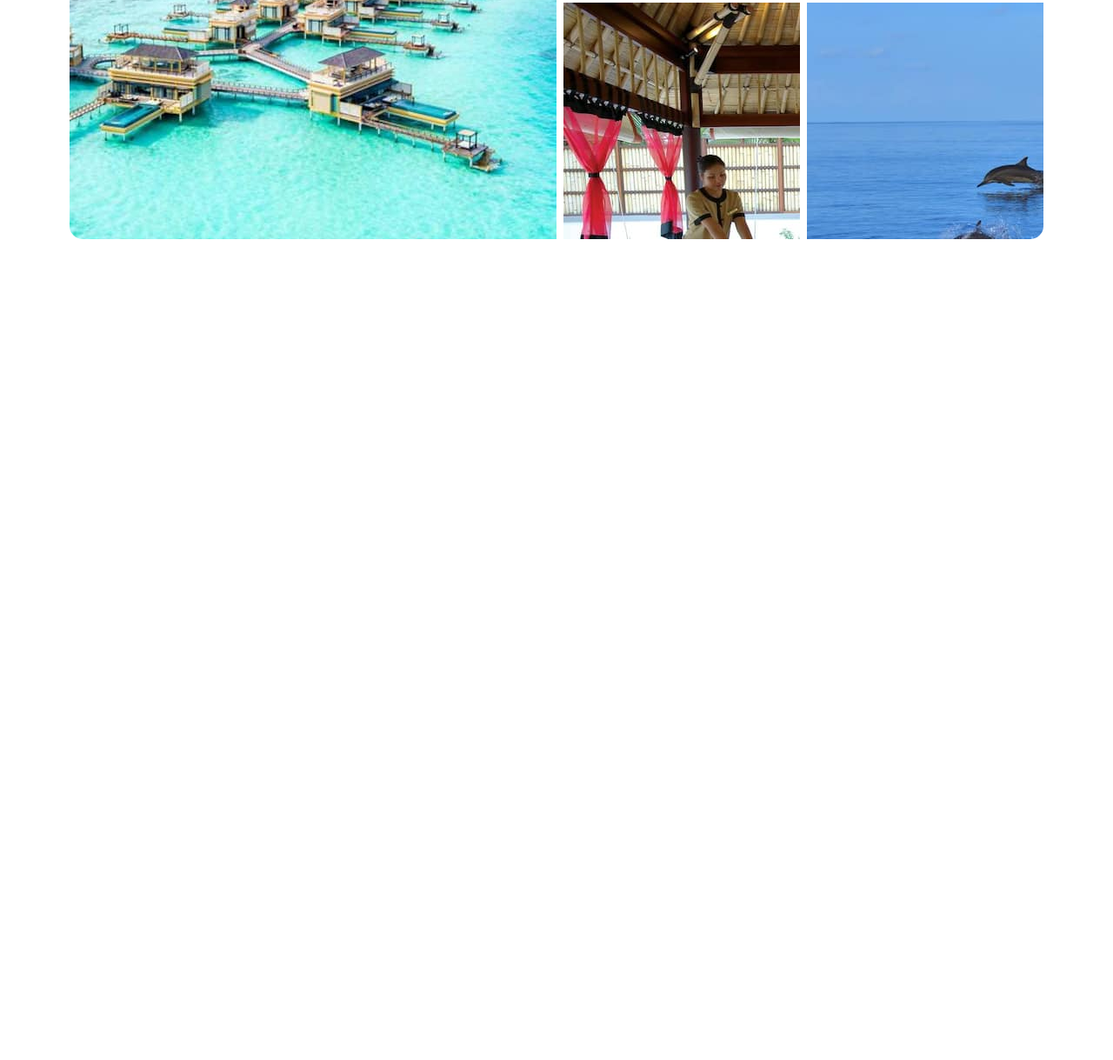
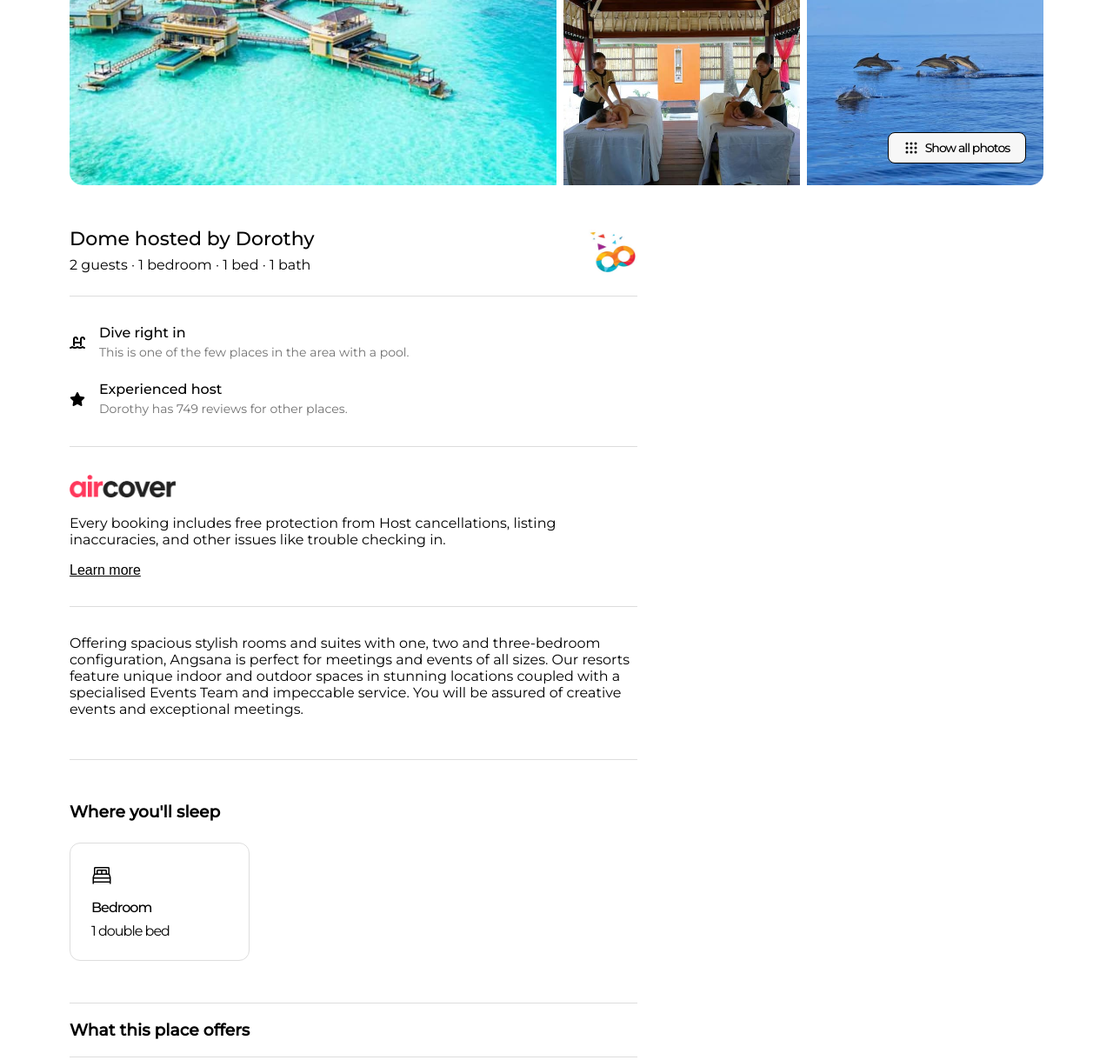
Before and after one commit to BasDerilov/Airbnb-page-clone, a website: page index.html in a window 1280 px wide. Shown: the part 478-1697 px from the top of the page at 87% size. Before the commit the page ends 800 px from the top, so only its background shows below. Drawn offline with nearby package versions, Linux system fonts and the light colour scheme; files that its build step writes are made by us from their sources.

Commit message:
Added more details to the description panel

```diff
--- a/index.html
+++ b/index.html
@@ -86,7 +86,114 @@
         </div>
         <div class="container">
           <div class="image" id="image-4"></div>
-          <div class="image" id="image-5"></div>
+          <div class="image" id="image-5">
+            <div id="show-images">
+              <svg
+                viewBox="0 0 16 16"
+                xmlns="http://www.w3.org/2000/svg"
+                aria-hidden="true"
+                role="presentation"
+                focusable="false"
+                style="
+                  display: block;
+                  height: 16px;
+                  width: 16px;
+                  fill: currentcolor;
+                "
+              >
+                <path
+                  d="m3 11.5a1.5 1.5 0 1 1 0 3 1.5 1.5 0 0 1 0-3zm5 0a1.5 1.5 0 1 1 0 3 1.5 1.5 0 0 1 0-3zm5 0a1.5 1.5 0 1 1 0 3 1.5 1.5 0 0 1 0-3zm-10-5a1.5 1.5 0 1 1 0 3 1.5 1.5 0 0 1 0-3zm5 0a1.5 1.5 0 1 1 0 3 1.5 1.5 0 0 1 0-3zm5 0a1.5 1.5 0 1 1 0 3 1.5 1.5 0 0 1 0-3zm-10-5a1.5 1.5 0 1 1 0 3 1.5 1.5 0 0 1 0-3zm5 0a1.5 1.5 0 1 1 0 3 1.5 1.5 0 0 1 0-3zm5 0a1.5 1.5 0 1 1 0 3 1.5 1.5 0 0 1 0-3z"
+                  fill-rule="evenodd"
+                ></path>
+              </svg>
+              <p>Show all photos</p>
+            </div>
+          </div>
+        </div>
+      </div>
+    </div>
+    <div id="details" class="fit-to-res">
+      <div>
+        <div id="info-panel">
+          <div>
+            <h3>Dome hosted by Dorothy</h3>
+            <p>2 guests · 1 bedroom · 1 bed · 1 bath</p>
+          </div>
+          <img src="/images/dorothy_pfp.jpg" alt="" srcset="" />
+        </div>
+        <div id="amenities">
+          <div class="amen-container">
+            <i class="fa-solid fa-water-ladder"></i>
+            <div>
+              <h4>Dive right in</h4>
+              <p>This is one of the few places in the area with a pool.</p>
+            </div>
+          </div>
+          <div class="amen-container">
+            <i class="fa-solid fa-star"></i>
+            <div>
+              <h4>Experienced host</h4>
+              <p>Dorothy has 749 reviews for other places.</p>
+            </div>
+          </div>
+        </div>
+        <div id="air-cover">
+          <h4>
+            <img src="/images/air-cover.jpg" alt="" />
+          </h4>
+          <p>
+            Every booking includes free protection from Host cancellations,
+            listing inaccuracies, and other issues like trouble checking in.
+          </p>
+          <button>Learn more</button>
+        </div>
+        <div id="description">
+          <span
+            >Offering spacious stylish rooms and suites with one, two and
+            three-bedroom configuration, Angsana is perfect for meetings and
+            events of all sizes. Our resorts feature unique indoor and outdoor
+            spaces in stunning locations coupled with a specialised Events Team
+            and impeccable service. You will be assured of creative events and
+            exceptional meetings.</span
+          >
+        </div>
+        <div id="sleep-section">
+          <h3>Where you'll sleep</h3>
+          <div>
+            <div>
+              <svg
+                viewBox="0 0 32 32"
+                xmlns="http://www.w3.org/2000/svg"
+                aria-hidden="true"
+                role="presentation"
+                focusable="false"
+                style="
+                  display: block;
+                  height: 24px;
+                  width: 24px;
+                  fill: currentcolor;
+                "
+              >
+                <path
+                  d="M26 4a2 2 0 0 1 1.995 1.85L28 6v7.839l1.846 5.537a3 3 0 0 1 .115.468l.03.24.009.24V30h-2v-2H4v2H2v-9.675a3 3 0 0 1 .087-.717l.067-.232L4 13.836V6a2 2 0 0 1 1.697-1.977l.154-.018L6 4zm2 18H4v4h24zm-1.388-6H5.387l-1.333 4h23.891zM26 6H6v8h2v-4a2 2 0 0 1 1.85-1.995L10 8h12a2 2 0 0 1 1.995 1.85L24 10v4h2zm-11 4h-5v4h5zm7 0h-5v4h5z"
+                ></path>
+              </svg>
+              <h4>Bedroom</h4>
+              <span>1 double bed</span>
+            </div>
+          </div>
+        </div>
+        <div id="amenities-all">
+          <h3>What this place offers</h3>
+          <div>
+            <div class="amenity"></div>
+            <div class="amenity"></div>
+            <div class="amenity"></div>
+            <div class="amenity"></div>
+            <div class="amenity"></div>
+            <div class="amenity"></div>
+            <div class="amenity"></div>
+          </div>
         </div>
       </div>
     </div>
--- /dev/null
+++ b/sass/components/_details-panel.scss
@@ -0,0 +1,149 @@
+#details {
+  display: flex;
+
+  > div > div {
+    border-bottom: rgba(170, 170, 170, 0.397) solid 1px;
+    max-width: 653.33px;
+  }
+
+  #info-panel {
+    padding-top: 48px;
+    padding-bottom: 24px;
+    max-height: 128px;
+    display: flex;
+
+    div {
+      width: 581.33px;
+    }
+
+    p {
+      margin-top: 5px;
+      margin-bottom: 0px;
+      display: inline;
+    }
+
+    img {
+      height: 56px;
+      width: 56px;
+      margin-left: 16px;
+      display: inline;
+    }
+
+    li {
+      display: inline;
+    }
+
+    h3 {
+      margin: 0px;
+      margin-bottom: 7px;
+      font-size: 22px;
+      font-weight: 550;
+    }
+  }
+
+  #amenities {
+    padding-top: 32px;
+    padding-bottom: 10px;
+
+    .amen-container {
+      display: flex;
+      margin-bottom: 24px;
+
+      p {
+        margin: 0px;
+        color: rgb(113, 113, 113);
+        font-size: 14px;
+      }
+
+      h4 {
+        margin: 0px;
+        margin-bottom: 4px;
+        font-weight: 500;
+      }
+
+      i {
+        align-self: center;
+      }
+
+      div {
+        margin-left: 16px;
+      }
+    }
+  }
+
+  #air-cover {
+    padding-top: 32px;
+    padding-bottom: 32px;
+
+    h4 {
+      margin: 0px;
+    }
+
+    img {
+      height: 26px;
+      margin-bottom: 16px;
+    }
+
+    p {
+      margin: 0px;
+      margin-bottom: 16px;
+    }
+
+    button {
+      border: none;
+      background: none;
+      text-decoration: underline;
+      font-size: 16px;
+      padding: 0px;
+      cursor: pointer;
+    }
+  }
+
+  #description {
+    padding-top: 32px;
+    padding-bottom: 48px;
+  }
+
+  #sleep-section {
+    padding-top: 48px;
+    padding-bottom: 48px;
+
+    h3 {
+      margin: 0px;
+      padding-bottom: 24px;
+    }
+
+    > div {
+      display: flex;
+
+      > div {
+        padding: 24px;
+        border: 1px solid rgb(221, 221, 221);
+        border-radius: 12px;
+        font-size: 16px;
+        letter-spacing: -1px;
+
+        svg {
+          margin-bottom: 16px;
+        }
+
+        h4 {
+          margin: 0px;
+          margin-bottom: 8px;
+          width: 157.11px;
+          font-weight: 500;
+        }
+
+        span {
+          margin: 0px;
+        }
+      }
+    }
+  }
+
+  #amenities-all {
+    .amenity {
+      display: flex;
+    }
+  }
+}
--- /dev/null
+++ b/sass/components/_index.scss
@@ -0,0 +1,3 @@
+@forward "details-panel";
+@forward "header";
+@forward "media-panel";
--- a/sass/_media-panel.scss
+++ b/sass/components/_media-panel.scss
@@ -1,5 +1,3 @@
-$secondary-color: #ff385c;
-
 .heading {
   h1 {
     display: block;
@@ -36,7 +34,6 @@
     height: 100%;
     cursor: pointer;
     margin-left: 4px;
-    padding-right: 0;
   }
 
   .nav-wrapper {
@@ -55,13 +52,58 @@
   justify-content: space-between;
   padding-top: 24px;
 
+  @keyframes press {
+    0% {
+      transform: scale(1);
+    }
+    50% {
+      transform: scale(0.92);
+    }
+    to {
+      transform: scale(1);
+    }
+  }
+
+  #show-images:active {
+    animation: press 0.2s 1 linear;
+  }
+
+  #show-images {
+    background-color: #f7f7f7;
+    border-radius: 8px;
+    width: 159.06px;
+    height: 36px;
+    border: rgb(0, 0, 0) 1px solid;
+    float: right;
+    margin-top: 180px;
+    margin-right: 20px;
+    display: flex;
+    justify-content: center;
+    align-items: center;
+    padding-top: 7px;
+    padding-bottom: 7px;
+    padding-left: 12px;
+    padding-right: 12px;
+    font-size: 14px;
+    font-weight: 400;
+    cursor: pointer;
+
+    p {
+      margin: 0px;
+      margin-left: 8px;
+      letter-spacing: -1px;
+      font-weight: 500;
+    }
+  }
+
   #image-1 {
     background-image: url("/images/main_img.jpg");
-    height: 560px;
     width: 560px;
+    height: 498.19px;
     background-position: center;
     border-top-left-radius: 15px;
     border-bottom-left-radius: 15px;
+    background-size: cover;
   }
 
   #image-2 {
@@ -70,7 +112,7 @@
 
   #image-3 {
     background-image: url("/images/sub_img_2.jpg");
-    height: 272px;
+    height: 241.09px;
   }
 
   #image-4 {
@@ -80,12 +122,14 @@
 
   #image-5 {
     background-image: url("/images/sub_img_4.jpg");
-    height: 272px;
+    height: 241.09px;
     border-bottom-right-radius: 15px;
   }
   .image {
-    height: 280px;
+    height: 249.09px;
     width: 272px;
+    background-position: center;
+    background-size: cover;
   }
 
   .container {
--- a/sass/style.scss
+++ b/sass/style.scss
@@ -1,9 +1,9 @@
-@use "header";
-@use "media-panel";
+@use "components";
 
 body {
   margin: 0px;
   font-family: "Montserrat", sans-serif;
+  padding-bottom: 200px;
 }
 
 * {
```
Also changed, not shown: images/air-cover.jpg (added), images/dorothy_pfp.jpg (added), sass/components/_header.scss (renamed from sass/_header.scss).
